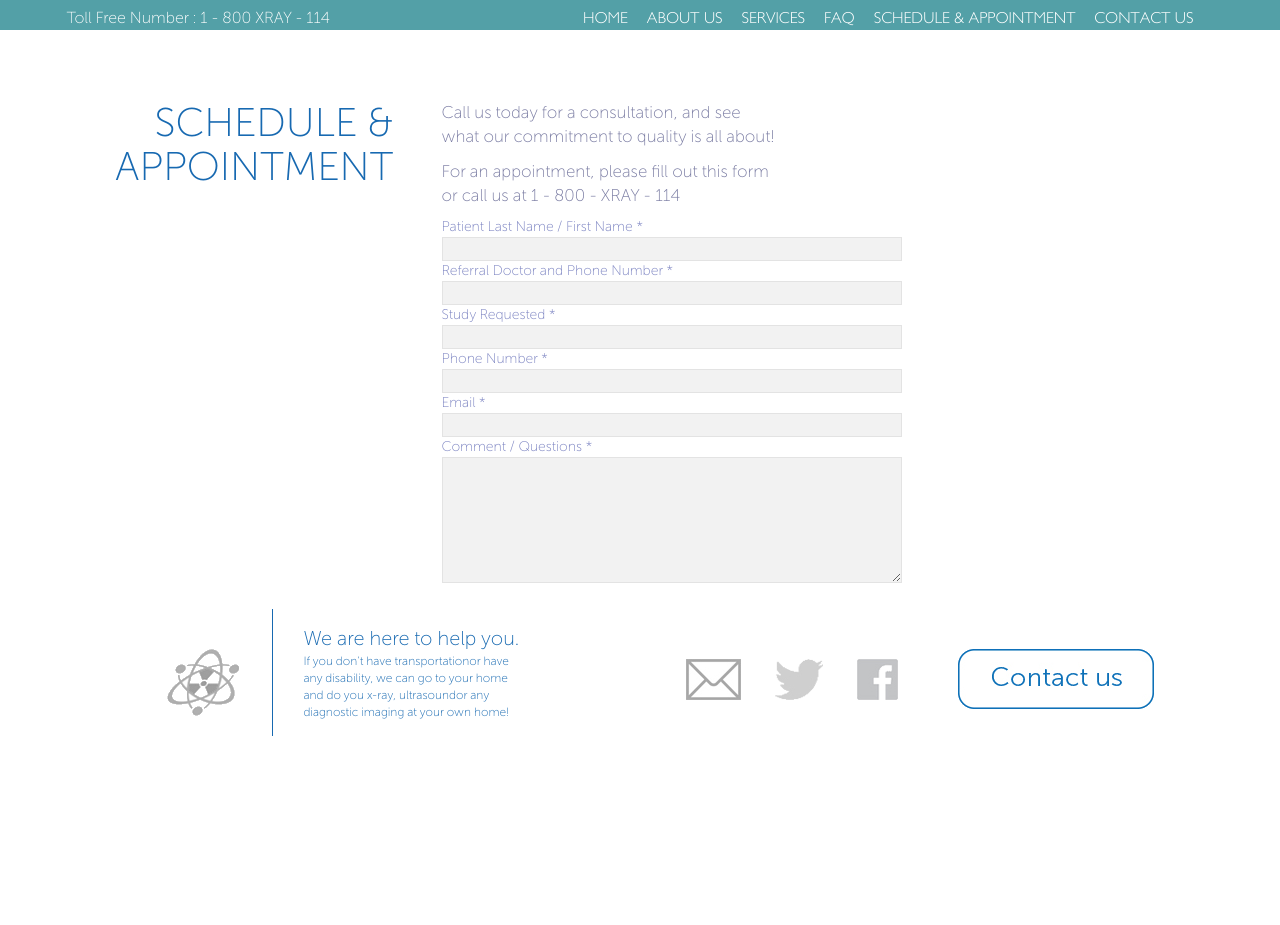
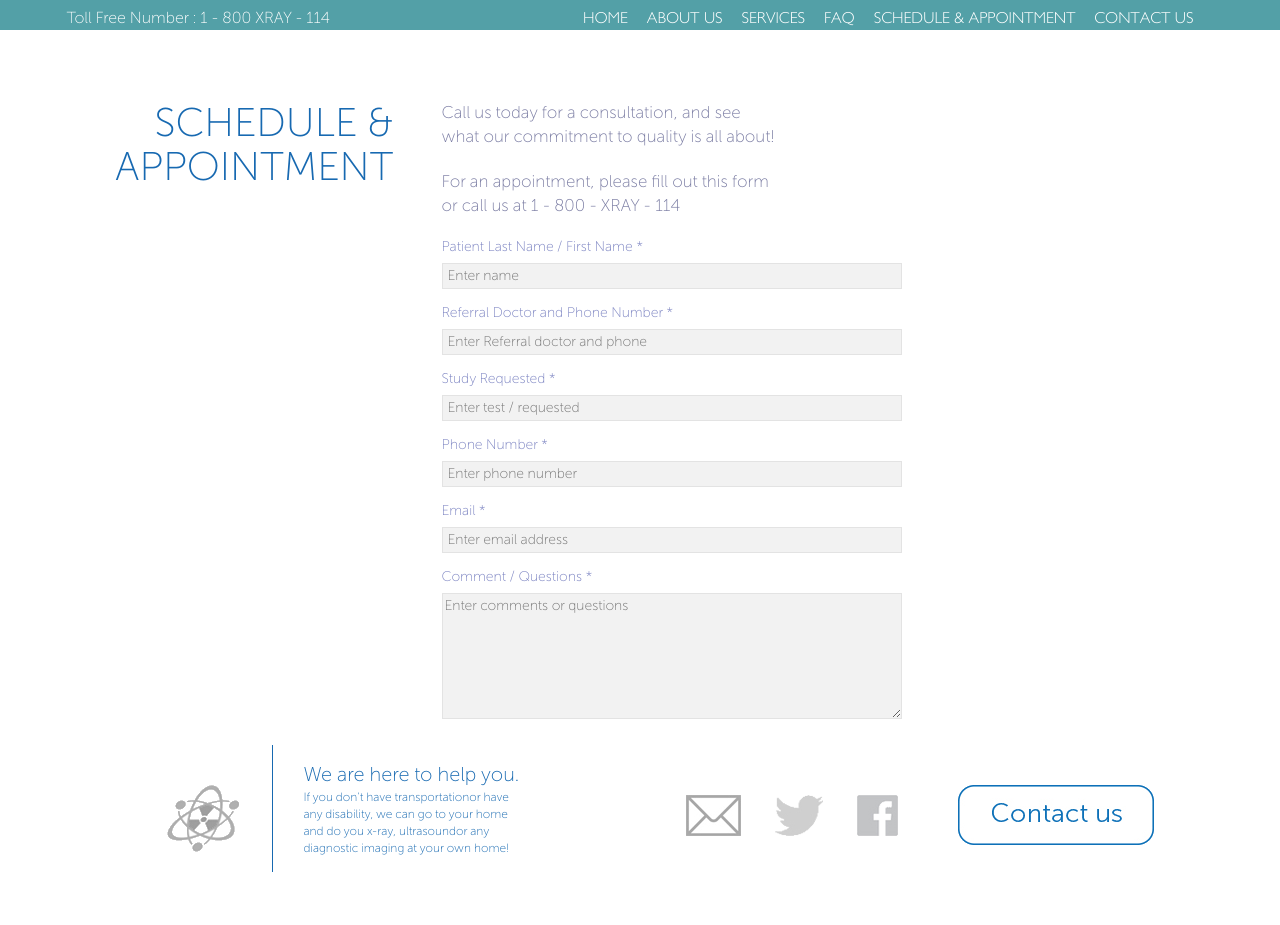
Before and after one commit to juankp3/aris, a PHP site: page /schedule.html in a window 1280 px wide. Shown: the part 130-1055 px from the top of the page. Before the commit the page ends 866 px from the top, so only its background shows below. Run offline with PHP 8.4, Linux system fonts and the light colour scheme.

Commit message:
schedule

```diff
--- a/css/style_dev.css
+++ b/css/style_dev.css
@@ -289,15 +289,19 @@ section.schedule #content_schedule p{
     width: 340px;
     font-size: 17px;
     color: #797BA2;
+    margin-bottom: 20px;
 }
 section.schedule #content_schedule span{
     display: block;
     color: #7981C0;
+    margin-bottom: 6px;
 }
 section.schedule #content_schedule input{
     width: 100%;
     background: #F2F2F2;
     border: solid 1px #E3E3E3;
+    margin-bottom: 14px;
+    padding: 2px 5px;
 }
 section.schedule #content_schedule textarea{
     width: 100%;
--- a/schedule.html
+++ b/schedule.html
@@ -40,7 +40,7 @@
 					<li><a href="#" data-id="about">ABOUT US</a></li>
 					<li><a href="#" data-id="services">SERVICES</a></li>
 					<li><a href="faq.html">FAQ</a></li>
-					<li><a href="#" attr="">SCHEDULE & APPOINTMENT</a></li>
+					<li><a href="schedule.html" attr="">SCHEDULE & APPOINTMENT</a></li>
 					<li><a href="#" attr="">CONTACT US</a></li>
 				</ul>
 			</nav>
@@ -64,22 +64,23 @@
 
 
 					<span>Patient Last Name / First Name *</span>
-					<input type="text" >
+					<input type="text" placeholder="Enter name" >
 
 					<span>Referral Doctor and Phone Number *</span>
-					<input type="text" >
+					<input type="text"  placeholder="Enter Referral doctor and phone" >
 
 					<span>Study Requested *</span>
-					<input type="text" >
+					<input type="text"  placeholder="Enter test / requested" >
 
 					<span>Phone Number *</span>
-					<input type="text" >
+					<input type="text"  placeholder="Enter phone number" >
 
 					<span>Email *</span>
-					<input type="text" >
+					<input type="text"  placeholder="Enter email address" >
+					<!--<input type="checkbox" >Check here to receive email updates-->
 
 					<span>Comment / Questions *</span>
-					<textarea name="" id="" cols="30" rows="6"></textarea>
+					<textarea name="" id="" cols="30" rows="6"  placeholder="Enter comments or questions" ></textarea>
 
 
 			</div>
```
Also changed, not shown: 1 other file.
